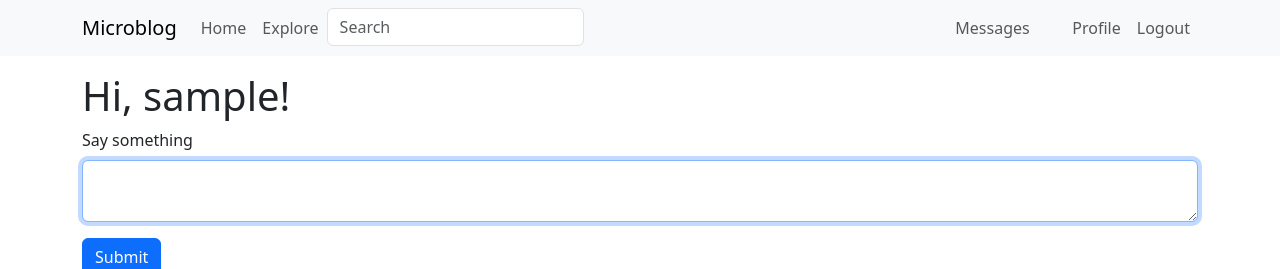
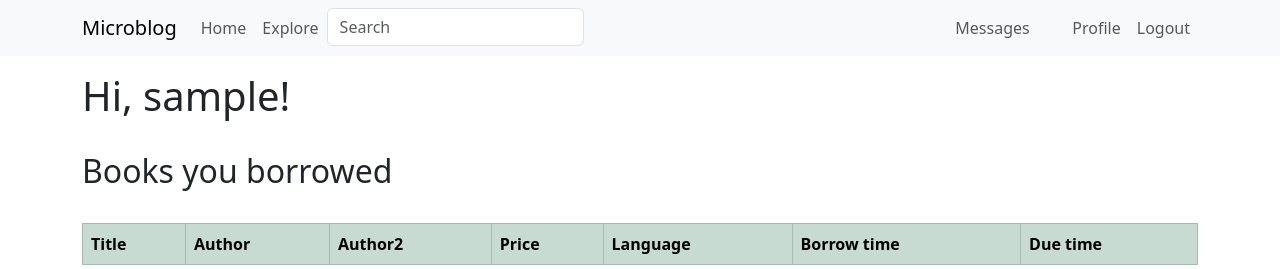
Before and after one commit to panzhh/microblog, a Flask app: page / in a window 1280 px wide. Shown: the top 269 px of the page. Run offline with Flask 3, Linux system fonts and the light colour scheme; a user stored in the database is signed in; tables that the repository leaves empty hold one stand-in row (values such as "Sample post"); lists and menus that the app fills with data are empty; some libraries are stand-ins or nearby versions.

Commit message:
add book borrow functionality.

```diff
--- a/app/auth/routes.py
+++ b/app/auth/routes.py
@@ -24,6 +24,7 @@ def login():
             return redirect(url_for('auth.login'))
         login_user(user, remember=form.remember_me.data)
         next_page = request.args.get('next')
+        print("next_page", next_page)
         if not next_page or urlsplit(next_page).netloc != '':
             next_page = url_for('main.index')
         return redirect(next_page)
--- a/app/main/forms.py
+++ b/app/main/forms.py
@@ -1,6 +1,6 @@
 from flask import request
 from flask_wtf import FlaskForm
-from wtforms import StringField, SubmitField, TextAreaField
+from wtforms import StringField, SubmitField, TextAreaField, FloatField, IntegerField
 from wtforms.validators import ValidationError, DataRequired, Length
 import sqlalchemy as sa
 from flask_babel import _, lazy_gettext as _l
@@ -36,6 +36,34 @@ class PostForm(FlaskForm):
     submit = SubmitField(_l('Submit'))
 
 
+'''
+
+    id: so.Mapped[int] = so.mapped_column(primary_key=True)
+    book_title: so.Mapped[str] = so.mapped_column(sa.String(140))
+    author: so.Mapped[str] = so.mapped_column(sa.String(140))
+    author2: so.Mapped[str] = so.mapped_column(sa.String(140))
+    price: so.Mapped[float] = so.mapped_column(sa.Float)
+    language: so.Mapped[str] = so.mapped_column(sa.String(140))
+    category: so.Mapped[str] = so.mapped_column(sa.String(140))
+    total_cnt: so.Mapped[int] = so.mapped_column(sa.Integer, default=1)
+    borrow_out_cnt: so.Mapped[int] = so.mapped_column(sa.Integer, default=0)
+'''
+
+class BookForm(FlaskForm):
+    book_title = TextAreaField(_l('book title'), validators=[ DataRequired(), Length(min=1, max=140)])
+    author = TextAreaField(_l('book author'), validators=[ DataRequired(), Length(min=1, max=140)])
+    author2 = TextAreaField(_l('book authors if ther are any'))
+    price = FloatField(validators=[DataRequired()])
+    language = TextAreaField(_l('language'), validators=[ DataRequired(), Length(min=1, max=40)])
+    category = TextAreaField(_l('catergory'), validators=[ DataRequired(), Length(min=1, max=40)])
+    copies = IntegerField(validators=[DataRequired()])
+    submit = SubmitField(_l('Add'))
+
+
+class LoadBookInventoryForm(FlaskForm):
+    submit = SubmitField(_l('Load Book Inventory'))
+
+
 class SearchForm(FlaskForm):
     q = StringField(_l('Search'), validators=[DataRequired()])
 
--- a/app/main/routes.py
+++ b/app/main/routes.py
@@ -7,10 +7,12 @@ import sqlalchemy as sa
 from langdetect import detect, LangDetectException
 from app import db
 from app.main.forms import EditProfileForm, EmptyForm, PostForm, SearchForm, \
-    MessageForm
-from app.models import User, Post, Message, Notification
+    MessageForm, LoadBookInventoryForm, BookForm
+from app.models import User, Post, Message, Notification, Book, BorrowedBook
 from app.translate import translate
 from app.main import bp
+import os, csv
+from dateutil.relativedelta import relativedelta
 
 
 @bp.before_app_request
@@ -26,46 +28,98 @@ def before_request():
 @bp.route('/index', methods=['GET', 'POST'])
 @login_required
 def index():
-    form = PostForm()
+    if current_user.username != "admin":
+        user = db.first_or_404(sa.select(User).where(User.username == current_user.username))
+        page = request.args.get('page', 1, type=int)
+        query = user.borrowed_books.select()
+        books = db.paginate(query, page=page,
+                            per_page=current_app.config['POSTS_PER_PAGE'],
+                            error_out=False)
+        next_url = url_for('main.index', page=books.next_num) if books.has_next else None
+        prev_url = url_for('main.index', page=books.prev_num) if books.has_prev else None
+        return render_template('borrowed_book.html', title=_(current_user.username), books=books)
+
+    form = BookForm()
     if form.validate_on_submit():
-        try:
-            language = detect(form.post.data)
-        except LangDetectException:
-            language = ''
-        post = Post(body=form.post.data, author=current_user,
-                    language=language)
-        db.session.add(post)
-        db.session.commit()
-        flash(_('Your post is now live!'))
+        book_title = form.book_title.data
+        author = form.author.data
+        author2 = form.author2.data
+        price = form.price.data
+        language = form.language.data
+        category = form.category.data
+        copies = form.copies.data
+        book = Book(book_title=book_title, author=author, author2=author2, price=price, language=language, category=category, total_cnt=copies, borrow_out_cnt=0)
+        print(book)
+        flash(_('Book has been added successfully!'))
         return redirect(url_for('main.index'))
-    page = request.args.get('page', 1, type=int)
-    posts = db.paginate(current_user.following_posts(), page=page,
-                        per_page=current_app.config['POSTS_PER_PAGE'],
-                        error_out=False)
-    next_url = url_for('main.index', page=posts.next_num) \
-        if posts.has_next else None
-    prev_url = url_for('main.index', page=posts.prev_num) \
-        if posts.has_prev else None
-    return render_template('index.html', title=_('Home'), form=form,
-                           posts=posts.items, next_url=next_url,
-                           prev_url=prev_url)
+
+    if current_app.config['READ_BOOK_INVENTORY_INIT_ENABLE']:
+        load_book_form = LoadBookInventoryForm()
+        if load_book_form.validate_on_submit():
+            basedir = os.path.abspath(os.path.dirname(__file__))
+
+            # Define the path to the CSV file
+            file_path = basedir + '\\..\\book_inventory.csv'
+            print(file_path)
+
+            #db.drop_all()
+            #db.create_all()
+
+            # Open the file in read mode
+            with open(file_path, mode='r', newline='') as file:
+
+                # Create a CSV reader object
+                csv_reader = csv.reader(file)
+
+                # Optionally, skip the header row if your CSV has headers
+                next(csv_reader, None)  # Uncomment if the first row is a header
+
+                # Iterate over the rows in the CSV file
+                i = 0
+                for row in csv_reader:
+                    book_title = row[0]
+                    author = row[4]
+                    author2 = row[5]
+                    price = row[27]
+                    language = row[28]
+                    category = row[53]
+                    print (book_title, author, author2, price, language, category)
+                    b = Book(book_title=book_title, author=author, author2=author2, price=price, language=language, category=category, total_cnt=1, borrow_out_cnt=0)
+
+                    db.session.add(b)
+                    db.session.commit()
+
+                    if i == 4:
+                        break
+
+                    i = i+1
+
+            flash(_('Book inventory has been loaded successfully!'))
+            current_app.config['READ_BOOK_INVENTORY_INIT_ENABLE'] = 0
+            return redirect(url_for('main.index'))
+
+        return render_template('index.html', title=_('Home'), form=form, load_book_form=load_book_form)
+
+
+    return render_template('index.html', title=_('Home'), form=form)
+
+
 
 
 @bp.route('/explore')
 @login_required
 def explore():
+
     page = request.args.get('page', 1, type=int)
-    query = sa.select(Post).order_by(Post.timestamp.desc())
-    posts = db.paginate(query, page=page,
+    query = sa.select(Book).order_by(Book.book_title)
+    books = db.paginate(query, page=page,
                         per_page=current_app.config['POSTS_PER_PAGE'],
                         error_out=False)
-    next_url = url_for('main.explore', page=posts.next_num) \
-        if posts.has_next else None
-    prev_url = url_for('main.explore', page=posts.prev_num) \
-        if posts.has_prev else None
-    return render_template('index.html', title=_('Explore'),
-                           posts=posts.items, next_url=next_url,
-                           prev_url=prev_url)
+    next_url = url_for('main.explore', page=books.next_num) if books.has_next else None
+    prev_url = url_for('main.explore', page=books.prev_num) if books.has_prev else None
+
+    return render_template('book.html', title='Book', books=books.items, next_url=next_url, prev_url=prev_url)
+
 
 
 @bp.route('/user/<username>')
@@ -82,8 +136,26 @@ def user(username):
     prev_url = url_for('main.user', username=user.username,
                        page=posts.prev_num) if posts.has_prev else None
     form = EmptyForm()
-    return render_template('user.html', user=user, posts=posts.items,
+
+    if username == "admin":
+        return render_template('user.html', user=user, borrowed_books=posts,
                            next_url=next_url, prev_url=prev_url, form=form)
+
+
+    page2 = request.args.get('page', 1, type=int)
+    query2 = user.borrowed_books.select()
+    books = db.paginate(query2, page=page2,
+                        per_page=current_app.config['POSTS_PER_PAGE'],
+                        error_out=False)
+    next_url2 = url_for('main.index', page=books.next_num) if books.has_next else None
+    prev_url2 = url_for('main.index', page=books.prev_num) if books.has_prev else None
+
+
+
+
+
+    return render_template('user.html', user=user, borrowed_books=books,
+                           next_url=next_url2, prev_url=prev_url2, form=form)
 
 
 @bp.route('/user/<username>/popup')
@@ -107,8 +179,13 @@ def edit_profile():
     elif request.method == 'GET':
         form.username.data = current_user.username
         form.about_me.data = current_user.about_me
-    return render_template('edit_profile.html', title=_('Edit Profile'),
-                           form=form)
+
+
+
+
+
+
+    return render_template('edit_profile.html', title=_('Edit Profile'), form=form, borrowed_book=books, username=current_user.username)
 
 
 @bp.route('/follow/<username>', methods=['POST'])
@@ -239,3 +316,39 @@ def notifications():
         'data': n.get_data(),
         'timestamp': n.timestamp
     } for n in notifications]
+
+
+@bp.route('/borrow_book/<book_id>')
+@login_required
+def borrow_book(book_id):
+    if current_user.is_authenticated:
+        print(book_id)
+        book = db.session.scalar(sa.select(Book).where(Book.id == book_id))
+        book.borrow_out_cnt = book.borrow_out_cnt + 1
+        db.session.commit()
+
+        borrow_date = datetime.now().strftime("%Y-%m-%d %H:%M:%S")
+        due_date = (datetime.now()+ relativedelta(months=1)).strftime("%Y-%m-%d %H:%M:%S")
+        print(borrow_date)
+        print(due_date)
+        borrow_book = BorrowedBook(borrow_date=borrow_date,
+                                   due_date=due_date,
+                                   borrower=current_user,
+                                   book_id=book.id,
+                                   book_title=book.book_title,
+                                   author=book.author,
+                                   author2=book.author2,
+                                   price=book.price,
+                                   language=book.language,
+                                   category=book.category
+                                   )
+
+        db.session.add(borrow_book)
+        db.session.commit()
+        flash(_('Congratuation, you borrowed the book successfully!'))
+
+        return redirect(url_for('main.user', username=current_user.username))
+
+    else:
+        print("2222")
+        return redirect(url_for('main.index'))
--- /dev/null
+++ b/app/templates/borrowed_book.html
@@ -0,0 +1,48 @@
+{% extends "base.html" %}
+{% import "bootstrap_wtf.html" as wtf %}
+
+{% block content %}
+ <h1>{{ _('Hi, %(username)s!', username=current_user.username) }}</h1>
+ <br>
+ <h2 style="text-align:left;">Books you borrowed</h2>
+ <br>
+<table class="table table-bordered table-hover table-success table-striped">
+  <tr style="width:100%">
+    <th>Title</th>
+    <th>Author</th>
+    <th>Author2</th>
+    <th>Price</th>
+    <th>Language</th>
+    <th>Borrow time</th>
+    <th>Due time</th>
+  </tr>
+    {% for book in borrowed_books %}
+        <tr id={{book.id}} style="width:100%">
+            <td>{{book.book_title}}</td>
+            <td>{{book.author}}</td>
+            <td>{{book.author2}}</td>
+            <td>{{book.price}}</td>
+            <td>{{book.language}}</td>
+            <td>1</td>
+            <td>1</td>
+        </tr>
+    {% endfor %}
+</table>
+<br>
+
+ <nav aria-label="Post navigation">
+     <ul class="pagination">
+         <li class="page-item{% if not prev_url %} disabled{% endif %}">
+             <a class="page-link" href="{{ prev_url }}">
+                 <span aria-hidden="true">&larr;</span> Previous books
+             </a>
+         </li>
+         <li class="page-item{% if not next_url %} disabled{% endif %}">
+             <a class="page-link" href="{{ next_url }}">
+                 More books <span aria-hidden="true">&rarr;</span>
+             </a>
+         </li>
+     </ul>
+ </nav>
+
+{% endblock %}
--- a/app/templates/index.html
+++ b/app/templates/index.html
@@ -9,16 +9,24 @@
     {% for post in posts %}
         {% include '_post.html' %}
     {% endfor %}
+    {% for book in books %}
+        {% include '_book.html' %}
+    {% endfor %}
+    {% if current_user.username == "admin" %}
+        {% if load_book_form %}
+        {{ wtf.quick_form(load_book_form) }}
+        {% endif %}
+    {% endif %}
     <nav aria-label="Post navigation">
         <ul class="pagination">
             <li class="page-item{% if not prev_url %} disabled{% endif %}">
                 <a class="page-link" href="{{ prev_url }}">
-                    <span aria-hidden="true">&larr;</span> {{ _('Newer posts') }}
+                    <span aria-hidden="true">&larr;</span> {{ _('Newer books') }}
                 </a>
             </li>
             <li class="page-item{% if not next_url %} disabled{% endif %}">
                 <a class="page-link" href="{{ next_url }}">
-                    {{ _('Older posts') }} <span aria-hidden="true">&rarr;</span>
+                    {{ _('Older books') }} <span aria-hidden="true">&rarr;</span>
                 </a>
             </li>
         </ul>
```
Also changed, not shown: app/backup.txt (added, +34 -0 lines), app/models.py (+27 -1 lines), app/templates/_book.html (added, +22 -0 lines), app/templates/book.html (added, +58 -0 lines), app/templates/edit_profile.html (+32 -0 lines), app/templates/user.html (+53 -0 lines), migrations/versions/14c10b18d7fe_.py (added, +42 -0 lines), migrations/versions/21f13bc21054_.py (added, +41 -0 lines), migrations/versions/c3b3262ce235_.py (added, +57 -0 lines), app/book_inventory.csv (added).
